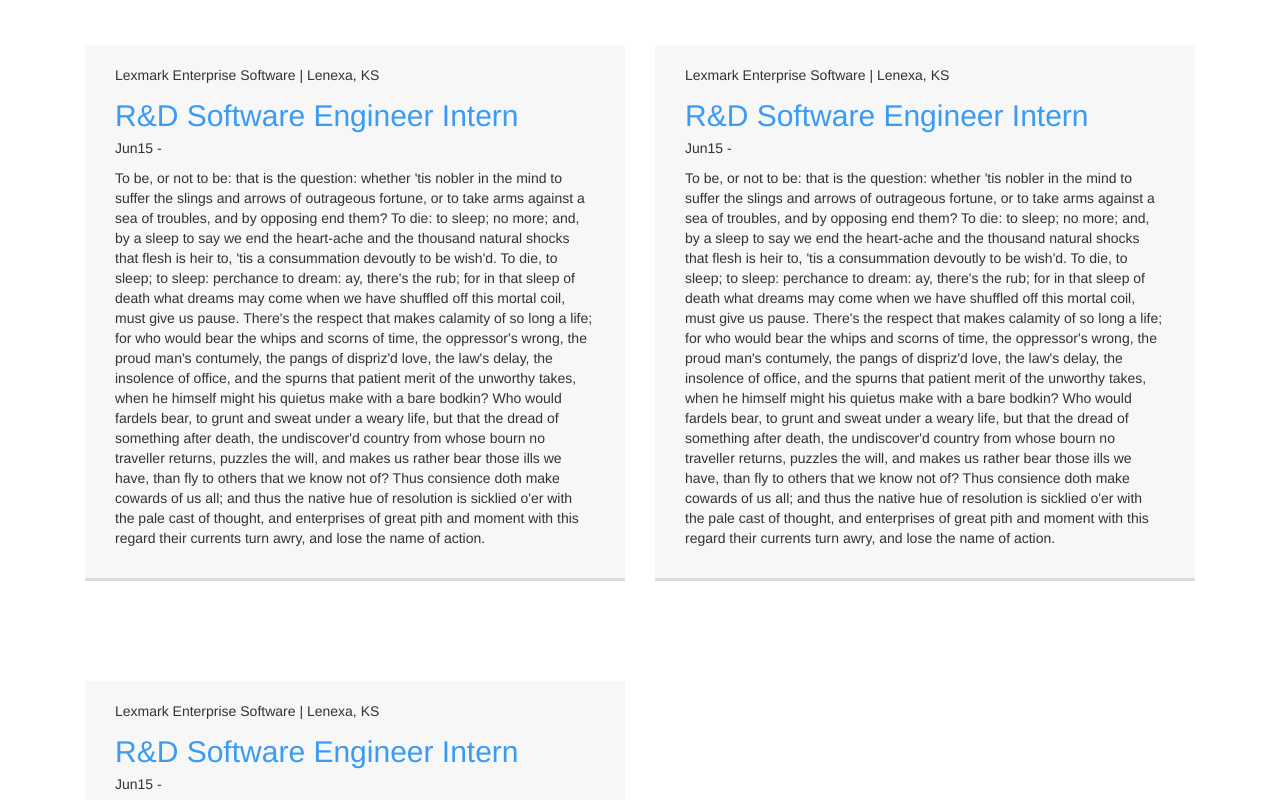
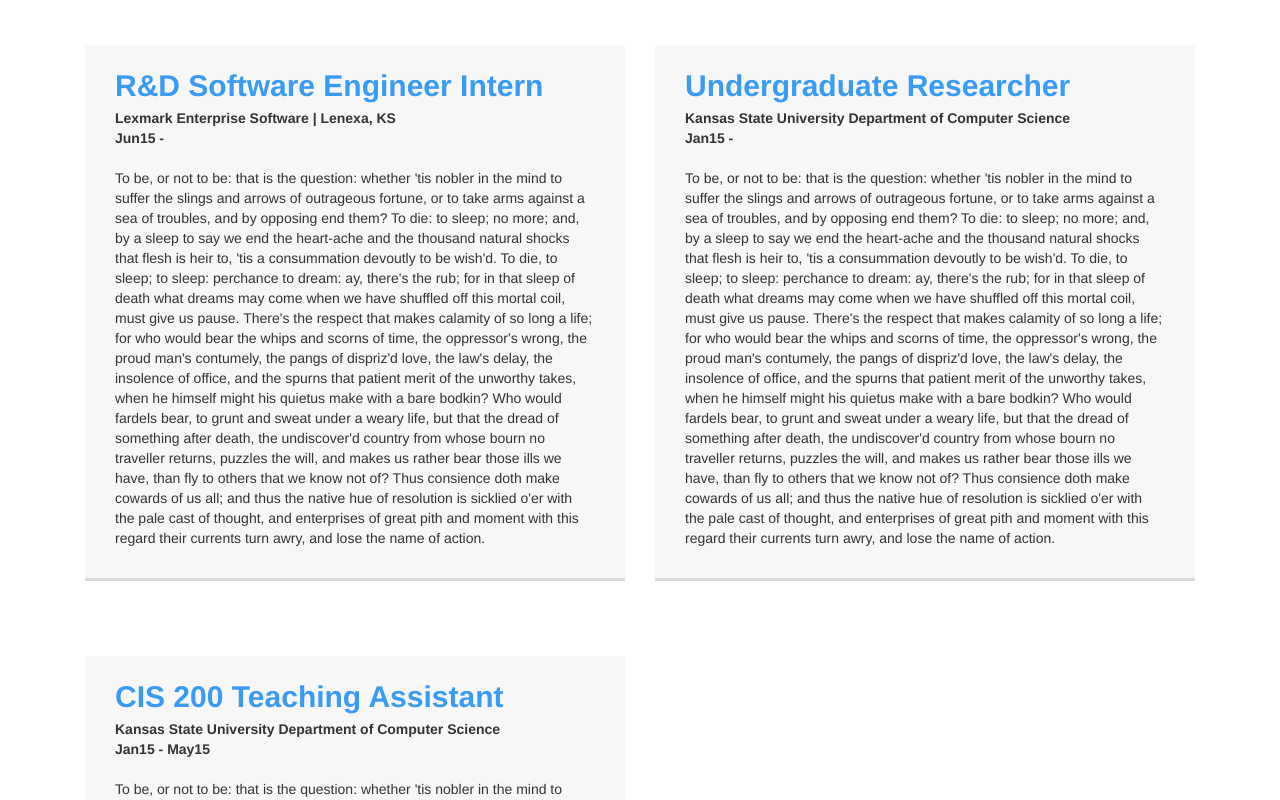
Before and after one commit to geordyp/geordyp.github.io, a plain HTML site: page work.html in a window 1280 px wide. Shown: the part 540-1340 px from the top of the page. Drawn offline with nearby package versions, Linux system fonts and the light colour scheme.

Commit message:
experience.html formatting

```diff
--- a/main.css
+++ b/main.css
@@ -72,25 +72,24 @@
     font-size: 15px;
 }
 
-.experienceList .head {
-    vertical-align: center;
-}
-
-.experienceList .date {
-    margin-bottom: 60px;
-    font-weight: 100;
-    text-align: right;
-}
-
 .experienceList .job {
     margin-top: 25px;
-    margin-bottom: 75px;
+    margin-bottom: 50px;
     border-bottom: 3px solid #dbdbdb;
     background-color: #f7f7f7;
     padding: 20px 30px;
 }
 
-.experienceList pT {
+.experienceList .content {
+    margin-top: 20px;
+}
+
+.experienceList h {
     color: #3A9BF4;
+    font-weight: bold;
     font-size: 30px;
 }
+
+.footer p {
+    font-size: 7px;
+}
--- a/work.html
+++ b/work.html
@@ -30,31 +30,31 @@
         <div class="container">
             <div class="col-md-6">
                 <div class="job">
-                        <p>Lexmark Enterprise Software | Lenexa, KS</p>
-                        <pT>R&D Software Engineer Intern</pT>
-                        <p>Jun15 - </p>
-
+                    <h>R&D Software Engineer Intern</h>
+                    <p><b>Lexmark Enterprise Software | Lenexa, KS<br> Jun15 - </b></p>
+                    <div class="content">
                         <p>To be, or not to be: that is the question: whether 'tis nobler in the mind to suffer the slings and arrows of outrageous fortune, or to take arms against a sea of troubles, and by opposing end them? To die: to sleep; no more; and, by a sleep to say we end the heart-ache and the thousand natural shocks that flesh is heir to, 'tis a consummation devoutly to be wish'd. To die, to sleep; to sleep: perchance to dream: ay, there's the rub; for in that sleep of death what dreams may come when we have shuffled off this mortal coil, must give us pause. There's the respect that makes calamity of so long a life; for who would bear the whips and scorns of time, the oppressor's wrong, the proud man's contumely, the pangs of dispriz'd love, the law's delay, the insolence of office, and the spurns that patient merit of the unworthy takes, when he himself might his quietus make with a bare bodkin? Who would fardels bear, to grunt and sweat under a weary life, but that the dread of something after death, the undiscover'd country from whose bourn no traveller returns, puzzles the will, and makes us rather bear those ills we have, than fly to others that we know not of? Thus consience doth make cowards of us all; and thus the native hue of resolution is sicklied o'er with the pale cast of thought, and enterprises of great pith and moment with this regard their currents turn awry, and lose the name of action.</p>
+                    </div>
                 </div>
             </div>
 
             <div class="col-md-6">
                 <div class="job">
-                        <p>Lexmark Enterprise Software | Lenexa, KS</p>
-                        <pT>R&D Software Engineer Intern</pT>
-                        <p>Jun15 - </p>
-
+                    <h>Undergraduate Researcher</h>
+                    <p><b>Kansas State University Department of Computer Science<br> Jan15 - </b></p>
+                    <div class="content">
                         <p>To be, or not to be: that is the question: whether 'tis nobler in the mind to suffer the slings and arrows of outrageous fortune, or to take arms against a sea of troubles, and by opposing end them? To die: to sleep; no more; and, by a sleep to say we end the heart-ache and the thousand natural shocks that flesh is heir to, 'tis a consummation devoutly to be wish'd. To die, to sleep; to sleep: perchance to dream: ay, there's the rub; for in that sleep of death what dreams may come when we have shuffled off this mortal coil, must give us pause. There's the respect that makes calamity of so long a life; for who would bear the whips and scorns of time, the oppressor's wrong, the proud man's contumely, the pangs of dispriz'd love, the law's delay, the insolence of office, and the spurns that patient merit of the unworthy takes, when he himself might his quietus make with a bare bodkin? Who would fardels bear, to grunt and sweat under a weary life, but that the dread of something after death, the undiscover'd country from whose bourn no traveller returns, puzzles the will, and makes us rather bear those ills we have, than fly to others that we know not of? Thus consience doth make cowards of us all; and thus the native hue of resolution is sicklied o'er with the pale cast of thought, and enterprises of great pith and moment with this regard their currents turn awry, and lose the name of action.</p>
+                    </div>
                 </div>
             </div>
 
             <div class="col-md-6">
                 <div class="job">
-                        <p>Lexmark Enterprise Software | Lenexa, KS</p>
-                        <pT>R&D Software Engineer Intern</pT>
-                        <p>Jun15 - </p>
-
+                    <h>CIS 200 Teaching Assistant</h>
+                    <p><b>Kansas State University Department of Computer Science<br> Jan15 - May15</b></p>
+                    <div class="content">
                         <p>To be, or not to be: that is the question: whether 'tis nobler in the mind to suffer the slings and arrows of outrageous fortune, or to take arms against a sea of troubles, and by opposing end them? To die: to sleep; no more; and, by a sleep to say we end the heart-ache and the thousand natural shocks that flesh is heir to, 'tis a consummation devoutly to be wish'd. To die, to sleep; to sleep: perchance to dream: ay, there's the rub; for in that sleep of death what dreams may come when we have shuffled off this mortal coil, must give us pause. There's the respect that makes calamity of so long a life; for who would bear the whips and scorns of time, the oppressor's wrong, the proud man's contumely, the pangs of dispriz'd love, the law's delay, the insolence of office, and the spurns that patient merit of the unworthy takes, when he himself might his quietus make with a bare bodkin? Who would fardels bear, to grunt and sweat under a weary life, but that the dread of something after death, the undiscover'd country from whose bourn no traveller returns, puzzles the will, and makes us rather bear those ills we have, than fly to others that we know not of? Thus consience doth make cowards of us all; and thus the native hue of resolution is sicklied o'er with the pale cast of thought, and enterprises of great pith and moment with this regard their currents turn awry, and lose the name of action.</p>
+                    </div>
                 </div>
             </div>
 
```
